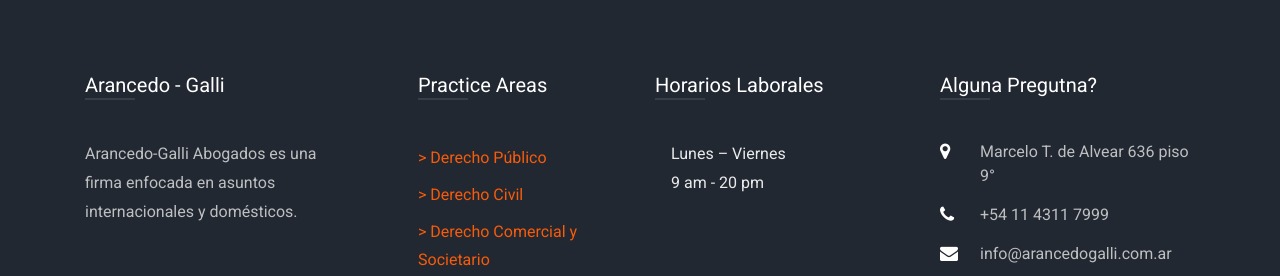
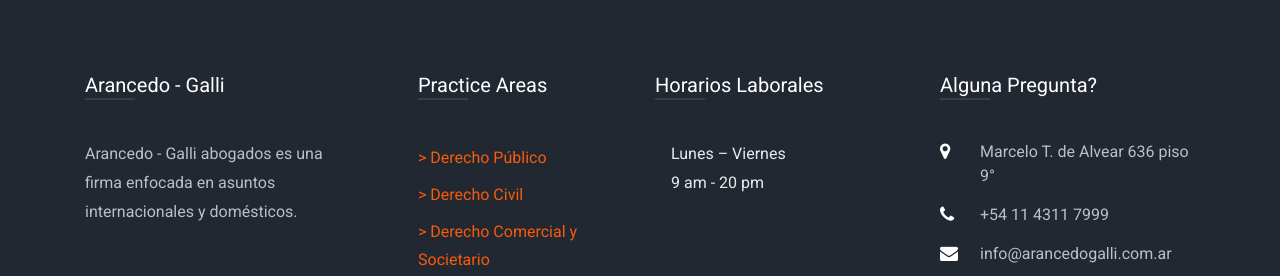
Before and after one commit to marting1777/arancedo-galli, a React (Create React App) app: page /profesionales in a window 1280 px wide. Shown: the part 1601-1877 px from the top of the page. Built offline with nearby package versions, Linux system fonts and the light colour scheme.

Commit message:
Algunos fixes

```diff
--- a/src/components/Footer/Footer.js
+++ b/src/components/Footer/Footer.js
@@ -10,7 +10,7 @@ const footer = props => (
                 <div className="col-md">
                     <div className="ftco-footer-widget mb-4">
                         <h2 className="ftco-heading-2">Arancedo - Galli</h2>
-                        <p>Arancedo-Galli Abogados es una firma enfocada en asuntos internacionales y domésticos.</p>
+                        <p>Arancedo - Galli abogados es una firma enfocada en asuntos internacionales y domésticos.</p>
                         <ul className="ftco-footer-social list-unstyled float-md-left float-lft mt-5">
                             <li className="ftco-animated"><NavLink to="/"><span className="icon-twitter"></span></NavLink></li>
                             <li className="ftco-animated"><NavLink to="/"><span className="icon-facebook"></span></NavLink></li>
@@ -42,7 +42,7 @@ const footer = props => (
                 </div>
                 <div className="col-md">
                     <div className="ftco-footer-widget mb-4">
-                        <h2 className="ftco-heading-2">Alguna Pregutna?</h2>
+                        <h2 className="ftco-heading-2">Alguna Pregunta?</h2>
                         <div className="block-23 mb-3">
                         <ul>
                             <li><span className="icon icon-map-marker"></span><span className="text">Marcelo T. de Alvear 636 piso 9°</span></li>
--- a/src/components/UI/PracticeArea/PracticeArea.js
+++ b/src/components/UI/PracticeArea/PracticeArea.js
@@ -7,7 +7,7 @@ const practiceArea = props => (
             <div className="icon d-flex justify-content-center align-items-center">
                 <span className={props.icon}></span>
             </div>
-            <h3><NavLink to="/services">{props.practiceArea}</NavLink></h3>
+            <h3><NavLink to="/servicios">{props.practiceArea}</NavLink></h3>
         </div>
     </div>
 );
```
